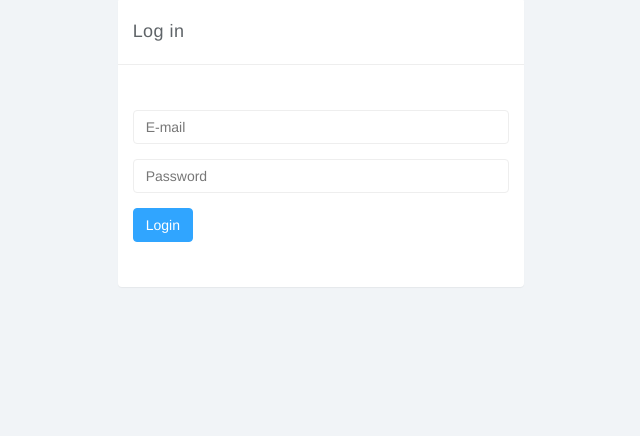
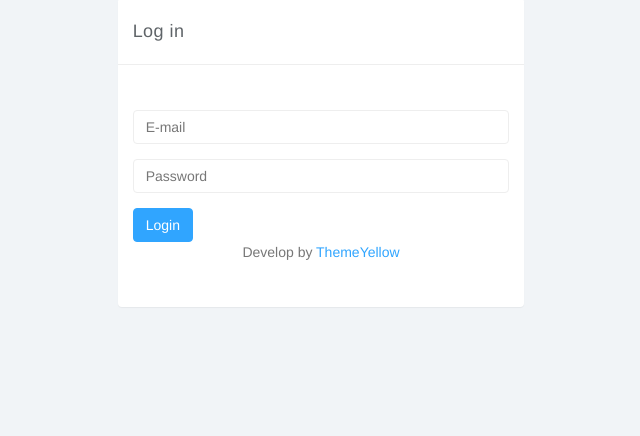
Before and after one commit to miyasinarafat/samplebilling-billing-application, a PHP site: page /login.php in a window 1280 px wide. Shown: the part 51-487 px from the top of the page, without its empty margins (319-959 px from the left). Run offline with PHP 8.4, Linux system fonts and the light colour scheme.

Commit message:
updated something

```diff
--- a/login.php
+++ b/login.php
@@ -42,6 +42,7 @@ $obj = new SampleBilling();
                         </div>
                         <button class="btn btn-primary">Login</button>
                     </fieldset>
+                    <div class="text-center"><p>Develop by <a href="//themeyellow.con">ThemeYellow</a></p></div>
                 </form>
             </div>
         </div>
```
